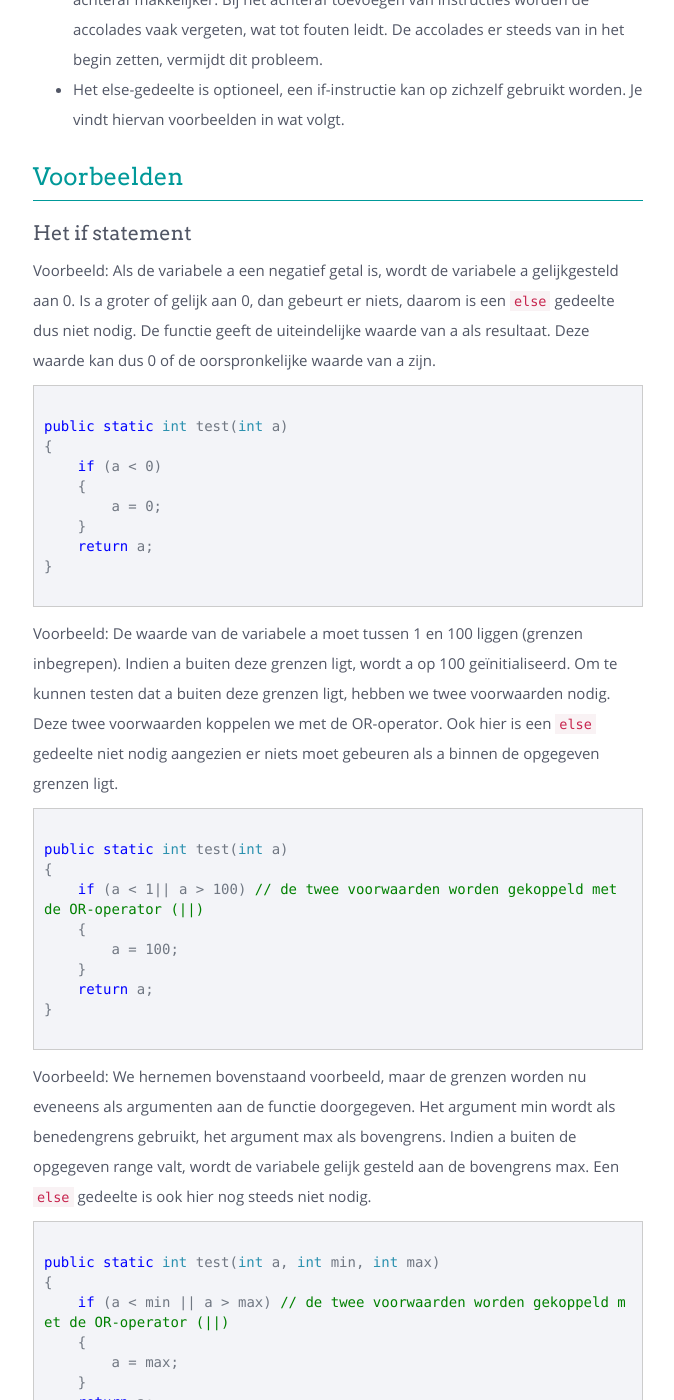
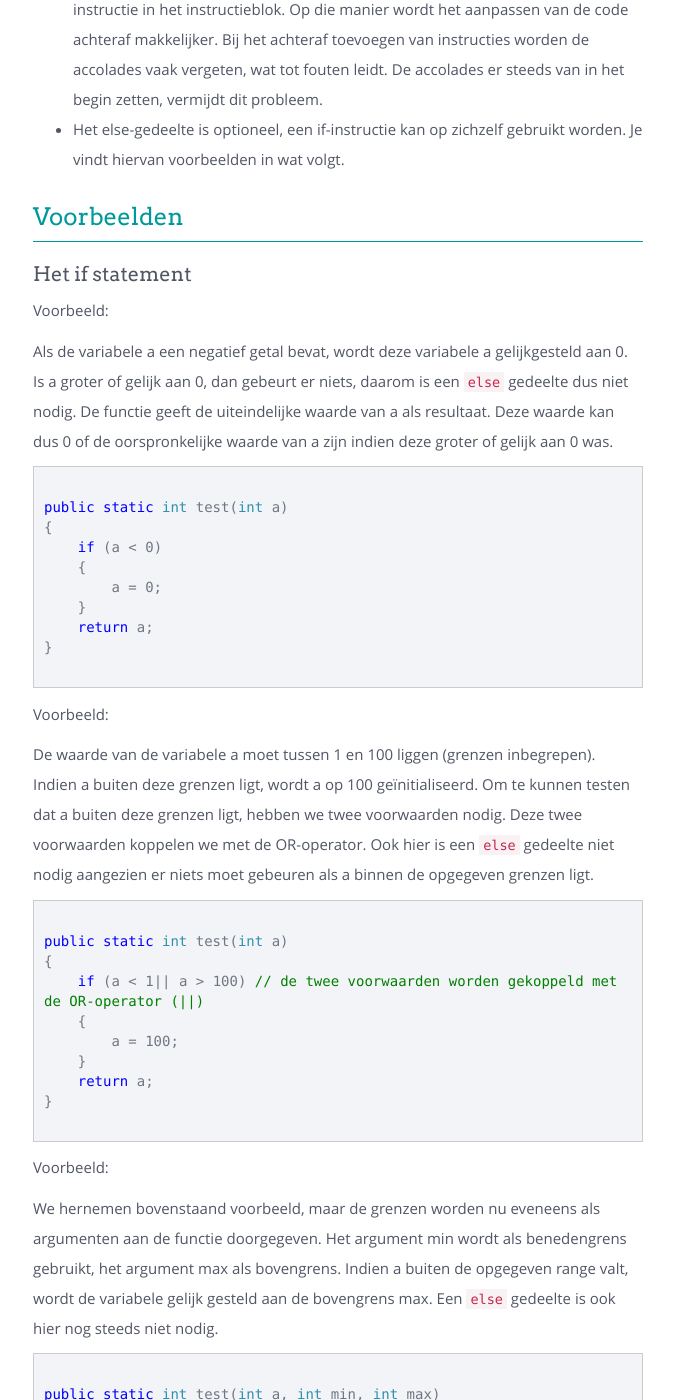
Before and after one commit to sma-it/sma-it.github.io, a Jekyll site: the page built from modules/basics/_posts/2000-01-04-if_else.md, in a window 1280 px wide and 1400 px high, scrolled down 2040 px. Shown: the whole window, without its empty margins (382-1056 px from the left). Built offline with Jekyll 4.4.1, drawn with Linux system fonts in a browser that asks for light colours; nearby versions of some CDN libraries; some of the changed text lies outside the part shown.

Commit message:
Minor changes

````diff
--- a/modules/basics/_posts/2000-01-04-if_else.md
+++ b/modules/basics/_posts/2000-01-04-if_else.md
@@ -19,11 +19,11 @@
 
 if (voorwaarde)
 {
-    //instructieblok dat uitgevoerd wordt indien er aan de voorwaarde voldaan is;
+    // Instructieblok dat uitgevoerd wordt indien er aan de voorwaarde voldaan is;
 }
 else
 {
-    //instructieblok dat uitgevoerd wordt indien er er niet aan de voorwaarde voldaan is;
+    // Instructieblok dat uitgevoerd wordt indien er er niet aan de voorwaarde voldaan is;
 }
 ```
 
@@ -34,8 +34,9 @@
 Bespreking:
 
 De voorwaarde die tussen haakjes bij `if` staat kan voldaan zijn of niet voldaan zijn en geeft respectievelijk `true` of `false` als resultaat.
+
 Voorbeelden:
-In onderstaande voorbeelden gaan we ervan uit dat de variabele a de waarde 10 heeft.
+In onderstaande voorbeelden gaan we ervan uit dat `de variabele a de waarde 10` heeft.
 
 | Voorwaarde | Resultaat |
 | ---------- | --------- |
@@ -44,7 +45,8 @@
 | a > 1 \|\| a < 20 | true |
 {:.tableBorder}
 
-Indien de voorwaarde `true` als resultaat geeft wordt het instructieblok dat bij `if` staat uitgevoerd. Is het resultaat van de voorwaarde `false` dan wordt het `else` gedeelte uitgevoerd. Op die manier kan d.m.v. voorwaarden het programmaverloop beïnvloed worden.
+
+Indien de voorwaarde `true` als resultaat geeft, wordt het instructieblok dat bij `if` staat uitgevoerd. Is het resultaat van de voorwaarde `false` dan wordt het `else` gedeelte uitgevoerd. Op die manier kan d.m.v. voorwaarden het programmaverloop beïnvloed worden.
 
 Opmerkingen:
 * Bij het samenstellen van de voorwaarde kan je vergelijkingoperatoren en logische operatoren gebruiken, zoals je in de tabel hierboven reeds zag. In het hoofdstuk Operators, expressies en statements vind je een overzicht van deze operatoren. Je vindt ze eveneens terug in de voorbeelden hieronder.
@@ -58,7 +60,9 @@
 
 ### Het if statement
 
-Voorbeeld: Als de variabele a een negatief getal is, wordt de variabele a gelijkgesteld aan 0. Is a groter of gelijk aan 0, dan gebeurt er niets, daarom is een `else` gedeelte dus niet nodig. De functie geeft de uiteindelijke waarde van a als resultaat. Deze waarde kan dus 0 of de oorspronkelijke waarde van a zijn.
+Voorbeeld:
+
+Als de variabele a een negatief getal bevat, wordt deze variabele a gelijkgesteld aan 0. Is a groter of gelijk aan 0, dan gebeurt er niets, daarom is een `else` gedeelte dus niet nodig. De functie geeft de uiteindelijke waarde van a als resultaat. Deze waarde kan dus 0 of de oorspronkelijke waarde van a zijn indien deze groter of gelijk aan 0 was.
 
 ```csharp
 
@@ -72,7 +76,9 @@
 }
 
 ```
-Voorbeeld: De waarde van de variabele a moet tussen 1 en 100 liggen (grenzen inbegrepen). Indien a buiten deze grenzen ligt, wordt a op 100 geïnitialiseerd. Om te kunnen testen dat a buiten deze grenzen ligt, hebben we twee voorwaarden nodig. Deze twee voorwaarden koppelen we met de OR-operator. Ook hier is een `else` gedeelte niet nodig aangezien er niets moet gebeuren als a binnen de opgegeven grenzen ligt.
+Voorbeeld:
+
+De waarde van de variabele a moet tussen 1 en 100 liggen (grenzen inbegrepen). Indien a buiten deze grenzen ligt, wordt a op 100 geïnitialiseerd. Om te kunnen testen dat a buiten deze grenzen ligt, hebben we twee voorwaarden nodig. Deze twee voorwaarden koppelen we met de OR-operator. Ook hier is een `else` gedeelte niet nodig aangezien er niets moet gebeuren als a binnen de opgegeven grenzen ligt.
 
 ```csharp
 
@@ -87,7 +93,9 @@
 
 ```
 
-Voorbeeld: We hernemen bovenstaand voorbeeld, maar de grenzen worden nu eveneens als argumenten aan de functie doorgegeven. Het argument min wordt als benedengrens gebruikt, het argument max als bovengrens. Indien a buiten de opgegeven range valt, wordt de variabele gelijk gesteld aan de bovengrens max. Een `else` gedeelte is ook hier nog steeds niet nodig.
+Voorbeeld:
+
+We hernemen bovenstaand voorbeeld, maar de grenzen worden nu eveneens als argumenten aan de functie doorgegeven. Het argument min wordt als benedengrens gebruikt, het argument max als bovengrens. Indien a buiten de opgegeven range valt, wordt de variabele gelijk gesteld aan de bovengrens max. Een `else` gedeelte is ook hier nog steeds niet nodig.
 
 ```csharp
 
@@ -104,7 +112,9 @@
 
 ### Het if-else statement
 
-Voorbeeld: Indien het factuurbedrag (totalCost) boven 100 euro ligt, wordt er een korting van 5% gegeven, tot en met 100 euro bedraagt de korting 3%. De functie geeft het kortingspercentage als resultaat. Om het kortingspercentage kunnen op te slaan gebruiken we een hulpvariabele die binnen de functie gedeclareerd wordt: de float discountPerc. Het is deze variabele die we als returnwaarde voor de functie zullen gebruiken.
+Voorbeeld:
+
+Indien het factuurbedrag (totalCost) boven 100 euro ligt, wordt er een korting van 5% gegeven, tot en met 100 euro bedraagt de korting 3%. De functie geeft het kortingspercentage als resultaat. Om het kortingspercentage kunnen op te slaan gebruiken we een hulpvariabele die binnen de functie gedeclareerd wordt: de float discountPerc. Het is deze variabele die we als returnwaarde voor de functie zullen gebruiken.
 
 In het begin van dit hoofdstuk werd de flowchart van een if-else statement getoond. Toegepast op deze opgave, wordt de flowchart het volgende:
 
@@ -232,8 +242,8 @@
     {
         resulttext = "Fail";
     }
-    else if (score <= 9) // Merk op dat de test (score <= 9) hier voldoende is en er niet getest
-                        // moet worden op (score >=5).
+    else if (score <= 9) // Merk op dat de test (score <= 9) hier voldoende is en er niet
+                        // getest moet worden op (score >=5).
                         // Alle scores lager dan 5 worden reeds afgehandeld in het eerste deel
                         // van deze selectie-structuur.
     {
````
Also changed, not shown: other parts of modules/basics/_posts/2000-01-04-if_else.md (+9 -9 lines).
